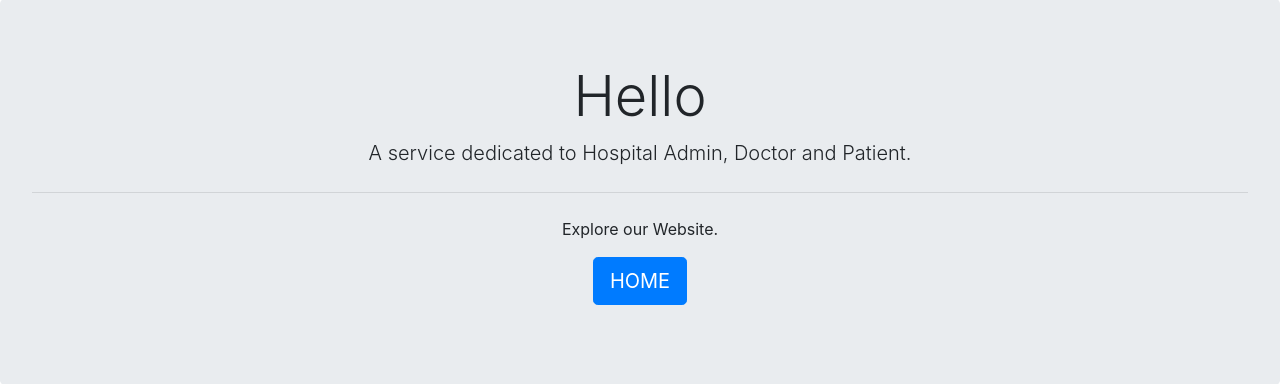
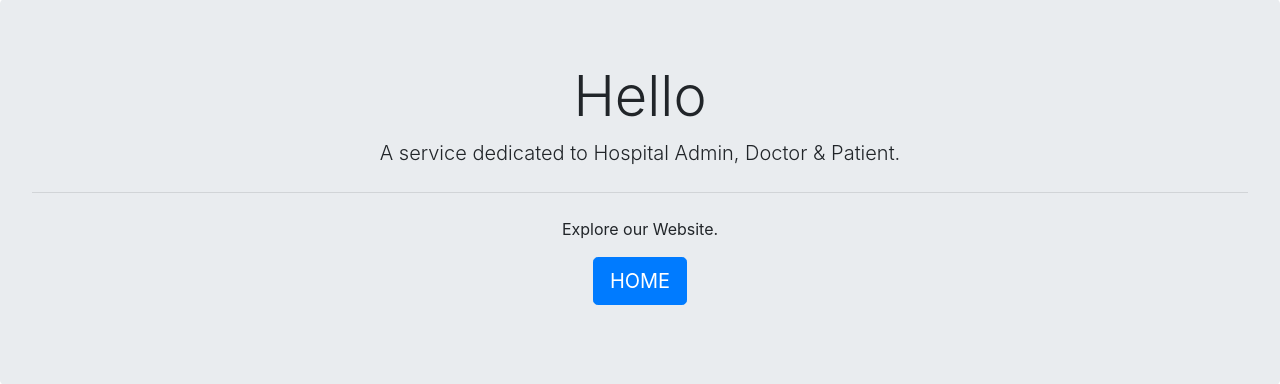
Before and after one commit to Ashsakshi19/hospitalManagementDjango, a Django app: page /aboutus in a window 1280 px wide. Shown: the part 109-493 px from the top of the page. Run offline with Django 3.2, Linux system fonts and the light colour scheme; some libraries are stand-ins or nearby versions.

Commit message:
demo change

```diff
--- a/templates/hospital/aboutus.html
+++ b/templates/hospital/aboutus.html
@@ -31,7 +31,7 @@
   </center>
   <div class="jumbotron" style="margin-bottom: 0px;margin-top: 0px;">
     <h1 class="display-4">Hello</h1>
-    <p class="lead">A service dedicated to Hospital Admin, Doctor and Patient.</p>
+    <p class="lead">A service dedicated to Hospital Admin, Doctor & Patient.</p>
     <hr class="my-4">
     <p>Explore our Website.</p>
     <p class="lead">
```
